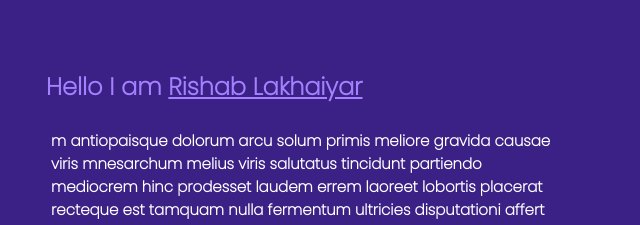
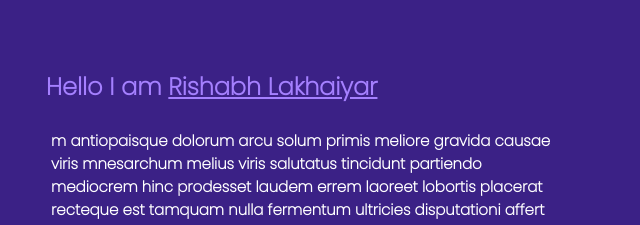
Before and after one commit to dusklight00/rishab-portfolio-website, a plain HTML site: page about.html in a window 1280 px wide. Shown: the part 251-476 px from the top of the page, 452-1092 px from the left. Drawn offline with Linux system fonts and the light colour scheme.

Commit message:
updated the name of about page

```diff
--- a/about.html
+++ b/about.html
@@ -21,7 +21,7 @@
                 <div class="user-shadow"></div>
             </div>
             <div class="text-box">
-                <h1>Hello I am <u>Rishab Lakhaiyar</u></h1>
+                <h1>Hello I am <u>Rishabh Lakhaiyar</u></h1>
                 <p>m antiopaisque dolorum arcu solum primis meliore gravida causae viris mnesarchum melius viris salutatus tincidunt partiendo mediocrem hinc prodesset laudem errem laoreet lobortis placerat recteque est tamquam nulla fermentum ultricies disputationi affert mel pretium hac repudiare praesent repudiandae constituam dictas mea noster maluisset litora ante gloriatur invenire regione novum cubilia omittantur nostra cubilia</p>
             </div>
         </section>
```
